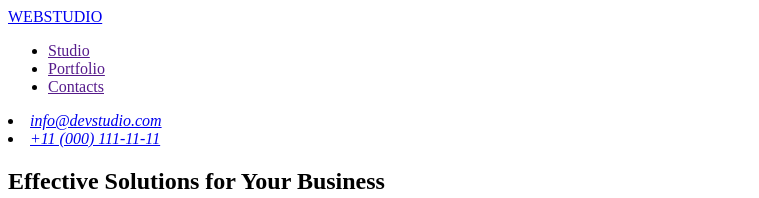
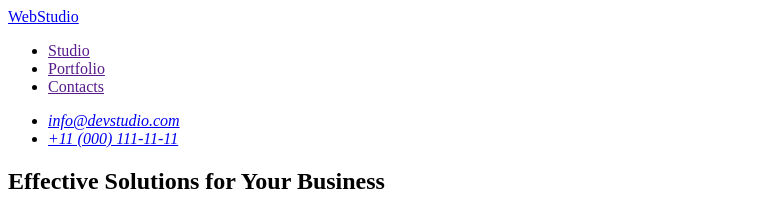
Before and after one commit to sunny7657/goit-markup-hw-01, a plain HTML site: page index.html in a window 1280 px wide. Shown: the top 198 px of the page, without its empty margins (0-759 px from the left). Drawn offline with Linux system fonts and the light colour scheme.

Commit message:
Update index.html 1

```diff
--- a/index.html
+++ b/index.html
@@ -9,7 +9,7 @@
   <body>
     <header>
       <nav>
-        <a href="./index.html">WEBSTUDIO</a>
+        <a href="./index.html">WebStudio</a>
         <ul>
           <li>
             <a href="">Studio</a>
@@ -23,12 +23,14 @@
         </ul>
       </nav>
       <address>
+        <ul>
           <li>
             <a href="mailto:info@devstudio.com">info@devstudio.com</a>
           </li>
           <li>
             <a href="tel:+110001111111">+11 (000) 111-11-11</a>
           </li>
+        </ul>
       </address>
     </header>
     <main>
@@ -145,7 +147,7 @@
       </section>
     </main>
     <footer>
-      <a href="./index.html">WEBSTUDIO</a>
+      <a href="./index.html">WebStudio</a>
       <p>
         Increase the flow of customers and sales for your business with digital
         marketing & growth solutions.
```
Lines whose indentation alone changed are shown as unchanged.
